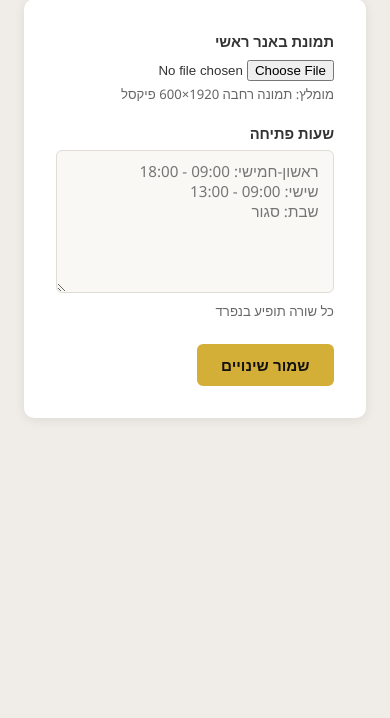
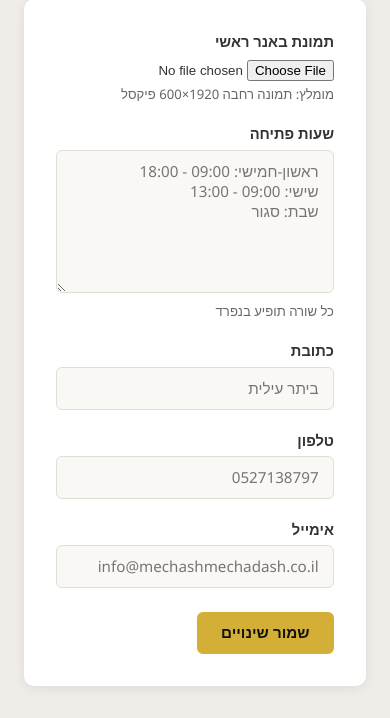
Before and after one commit to ShukiKroizer/MechashevMechadash, a Flask app: page /admin/home-settings in a window 390 px wide. Shown: the part 149-867 px from the top of the page. Before the commit the page ends 567 px from the top, so only its background shows below. Run offline with Flask 3, Linux system fonts and the light colour scheme; the visitor is signed in with stand-in values (Sample User, id 1).

Commit message:
add address/phone/email settings to admin panel

```diff
--- a/application.py
+++ b/application.py
@@ -35,6 +35,15 @@ application.register_blueprint(auth_bp)
 application.register_blueprint(products_bp)
 application.register_blueprint(reviews_bp)
 application.register_blueprint(settings_bp)
+
+
+@application.context_processor
+def inject_footer_settings():
+    return {
+        "footer_address": get_setting("address"),
+        "footer_phone": get_setting("phone"),
+        "footer_email": get_setting("email"),
+    }
 
 
 # ── Admin dashboard (lives in main app to avoid circular imports) ──────────────
--- a/routes/settings.py
+++ b/routes/settings.py
@@ -45,6 +45,10 @@ def home_settings():
         opening_hours = request.form.get("opening_hours", "")
         set_setting("opening_hours", opening_hours)
 
+        set_setting("address", request.form.get("address", "").strip())
+        set_setting("phone", request.form.get("phone", "").strip())
+        set_setting("email", request.form.get("email", "").strip())
+
         flash("ההגדרות עודכנו בהצלחה", "success")
         return redirect(url_for("settings.home_settings"))
 
@@ -54,4 +58,7 @@ def home_settings():
         "admin/home_settings.html",
         current_hero=current_hero,
         current_hours=current_hours,
+        current_address=get_setting("address"),
+        current_phone=get_setting("phone"),
+        current_email=get_setting("email"),
     )
--- a/templates/admin/home_settings.html
+++ b/templates/admin/home_settings.html
@@ -25,6 +25,21 @@
       <small>כל שורה תופיע בנפרד</small>
     </div>
 
+    <div class="form-group">
+      <label for="address">כתובת</label>
+      <input type="text" id="address" name="address" value="{{ current_address }}" placeholder="ביתר עילית" />
+    </div>
+
+    <div class="form-group">
+      <label for="phone">טלפון</label>
+      <input type="text" id="phone" name="phone" value="{{ current_phone }}" placeholder="0527138797" />
+    </div>
+
+    <div class="form-group">
+      <label for="email">אימייל</label>
+      <input type="email" id="email" name="email" value="{{ current_email }}" placeholder="info@mechashmechadash.co.il" />
+    </div>
+
     <div class="form-actions">
       <button type="submit" class="btn btn-primary">שמור שינויים</button>
     </div>
--- a/templates/base.html
+++ b/templates/base.html
@@ -53,9 +53,9 @@
     </div>
     <div class="footer-col">
       <h4>צור קשר</h4>
-      <p>&#128205; רחוב הרצל 1, תל אביב</p>
-      <p>&#128231; info@mechashmechadash.co.il</p>
-      <p>&#128222; 03-1234567</p>
+      {% if footer_address %}<p>&#128205; {{ footer_address }}</p>{% endif %}
+      {% if footer_email %}<p>&#128231; {{ footer_email }}</p>{% endif %}
+      {% if footer_phone %}<p>&#128222; {{ footer_phone }}</p>{% endif %}
     </div>
     <div class="footer-col">
       <h4>קישורים</h4>
```
